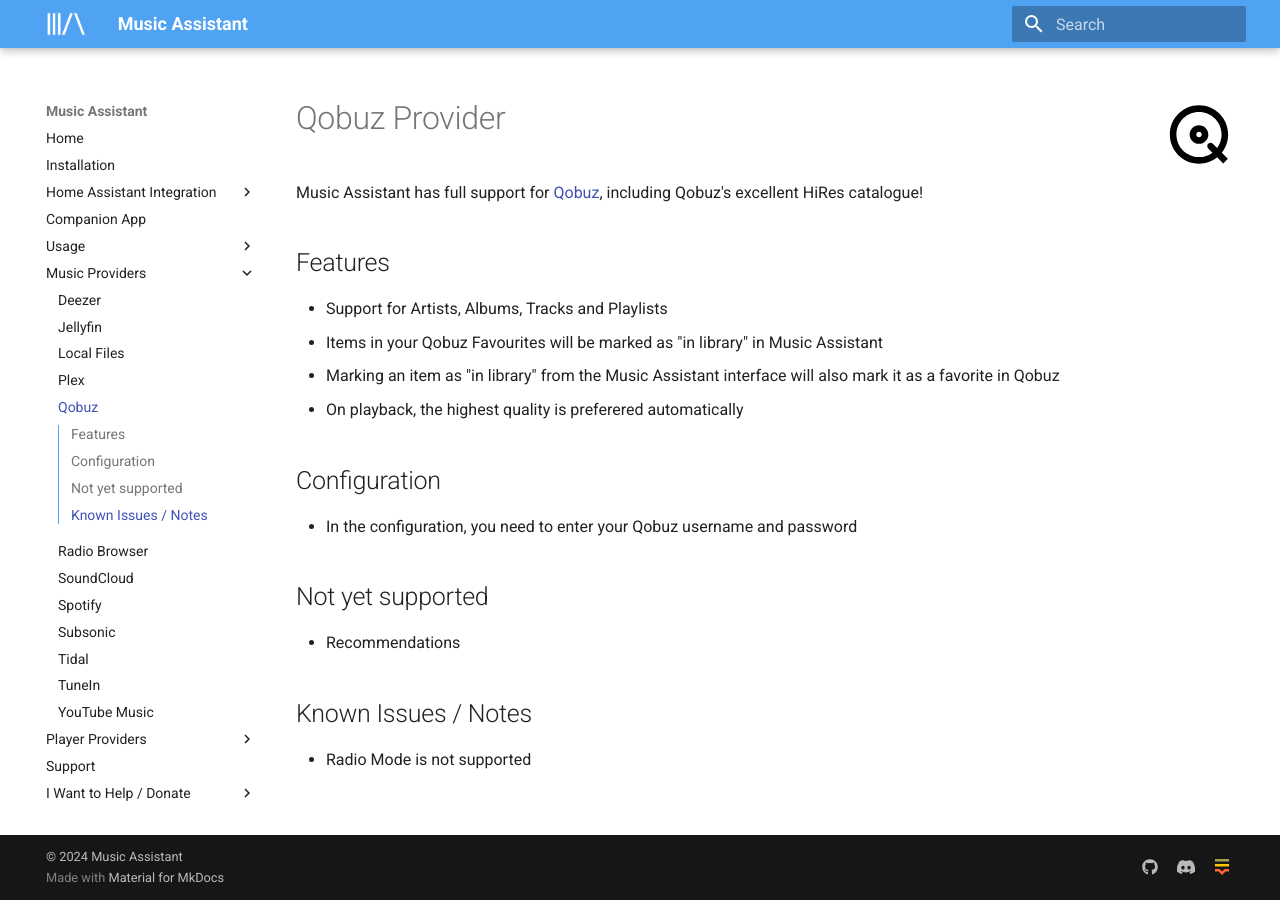
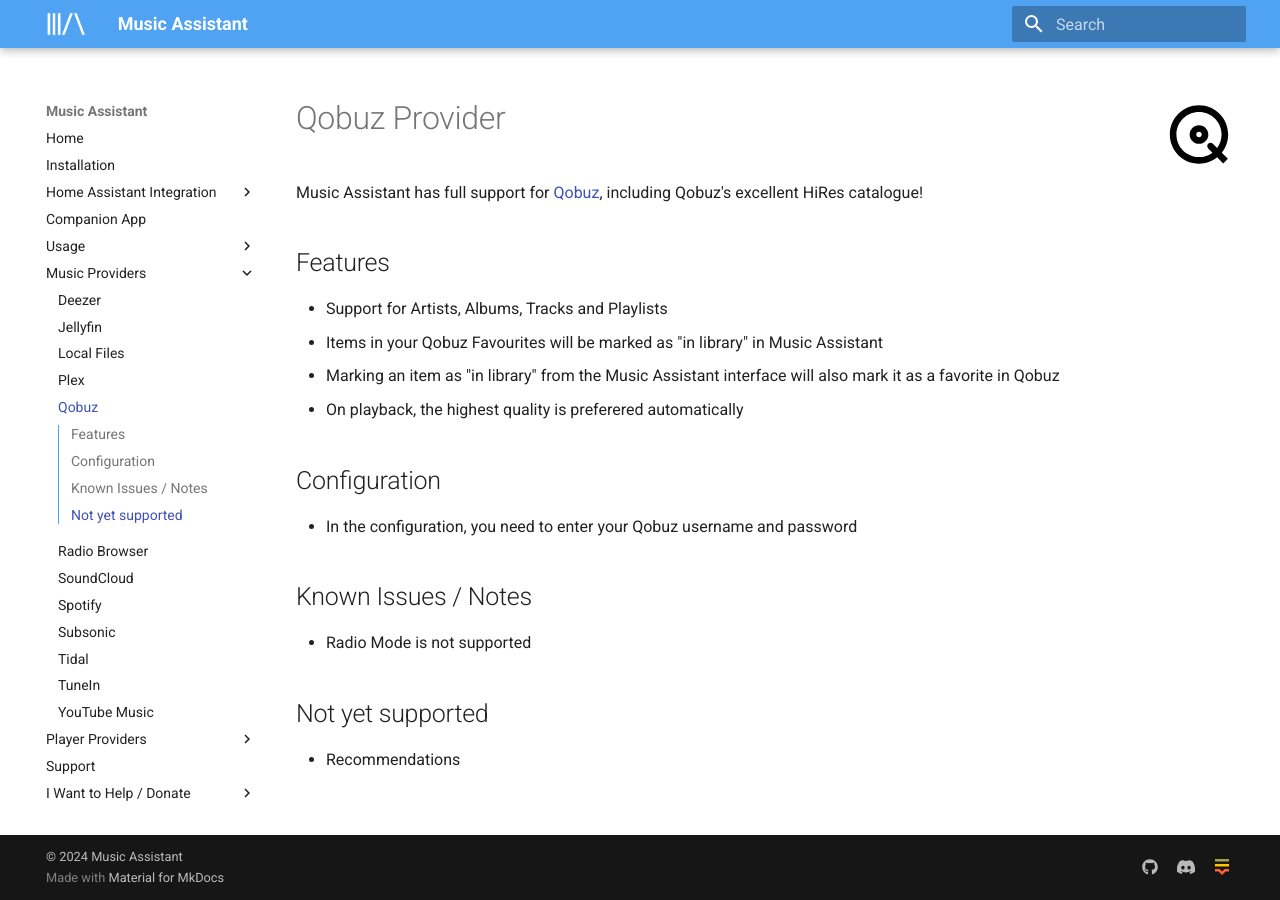
Before and after one commit to pwbriggs/music-assistant.github.io, an MkDocs documentation site: the page built from docs/music-providers/qobuz.md, in a window 1280 px wide. Built offline with MkDocs 1.6.1 and Material for MkDocs 9.7.7, drawn with Linux system fonts in a browser that asks for light colours.

Commit message:
Reorder sections

```diff
--- a/docs/music-providers/qobuz.md
+++ b/docs/music-providers/qobuz.md
@@ -11,10 +11,10 @@
 ## Configuration
 - In the configuration, you need to enter your Qobuz username and password
 
+## Known Issues / Notes
+
+- Radio Mode is not supported
+
 ## Not yet supported
 
 - Recommendations
-
-## Known Issues / Notes
-
-- Radio Mode is not supported
```
